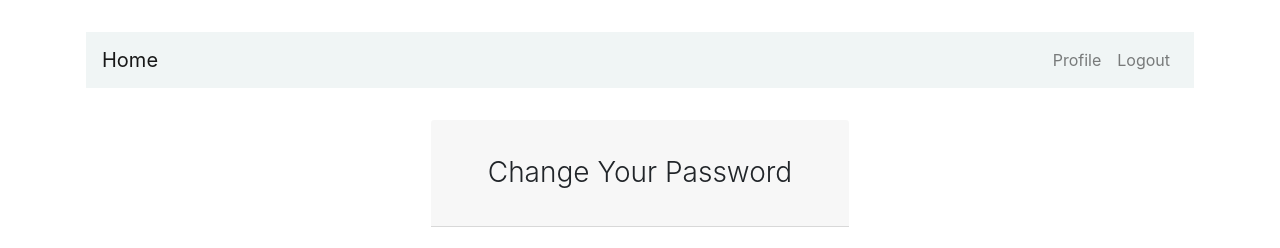
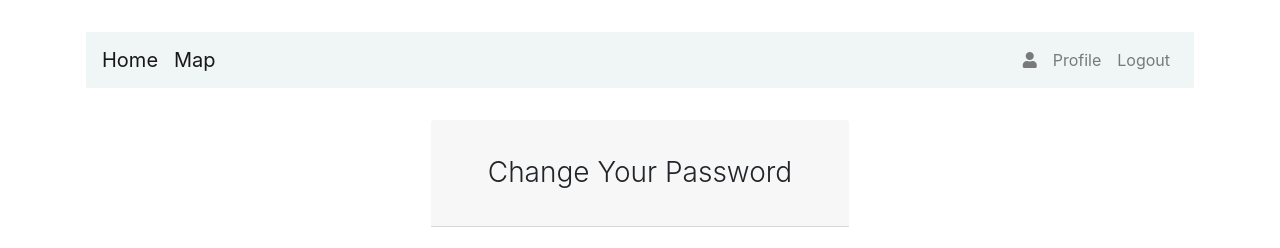
Before and after one commit to DONOTFORGET-BYTE/KartozaAssignment, a Django app: page /password-change/ in a window 1280 px wide. Shown: the top 248 px of the page. Run offline with Django 3.2, Linux system fonts and the light colour scheme; a user stored in the database is signed in; some libraries are stand-ins or nearby versions.

Commit message:
feat: add maps tab

```diff
--- a/users/templates/users/base.html
+++ b/users/templates/users/base.html
@@ -19,12 +19,14 @@
       <div class="col-md-12">
         <nav class="navbar navbar-expand-md navbar-light " style="background-color: #f0f5f5">
           <a href="/" class="navbar-brand">Home</a>
+          <a href="{% url 'map' %}" class="navbar-brand">Map</a>
             <button type="button" class="navbar-toggler" data-toggle="collapse" data-target="#navbarCollapse">
                 <span class="navbar-toggler-icon"></span>
             </button>
             <div class="collapse navbar-collapse" id="navbarCollapse">
                 <div class="navbar-nav ml-auto">
                   {% if user.is_authenticated %}
+                    <span class="nav-item nav-link"><i class="fas fa-user"></i></span></br>
                     <a href="{% url 'users-profile' %}" class="nav-item nav-link">Profile</a>
                     <a href="{% url 'logout' %}" class="nav-item nav-link">Logout</a>
                   {% else %}
```
